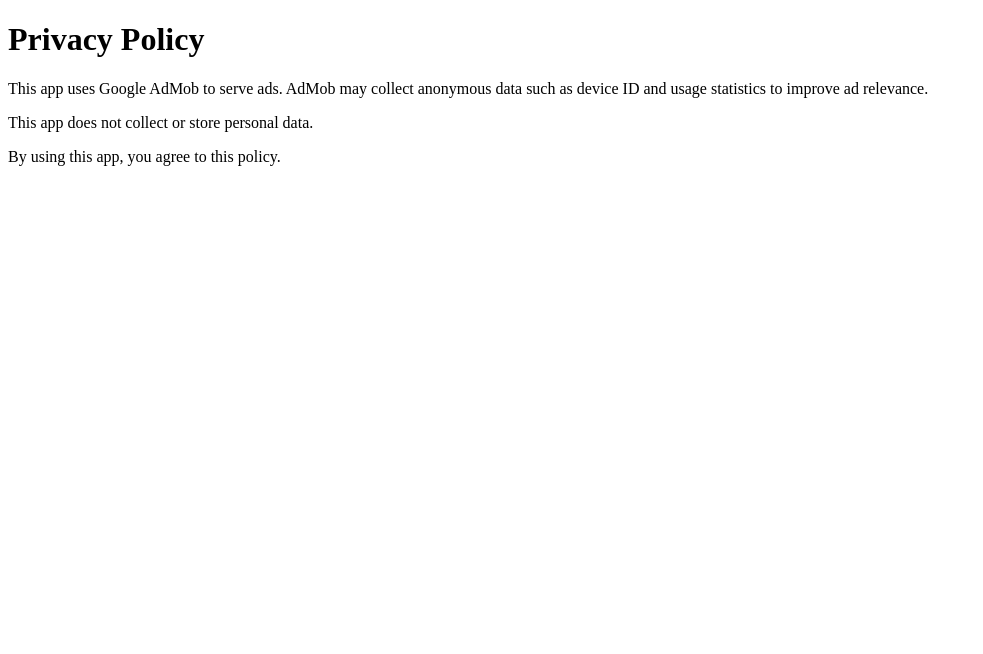
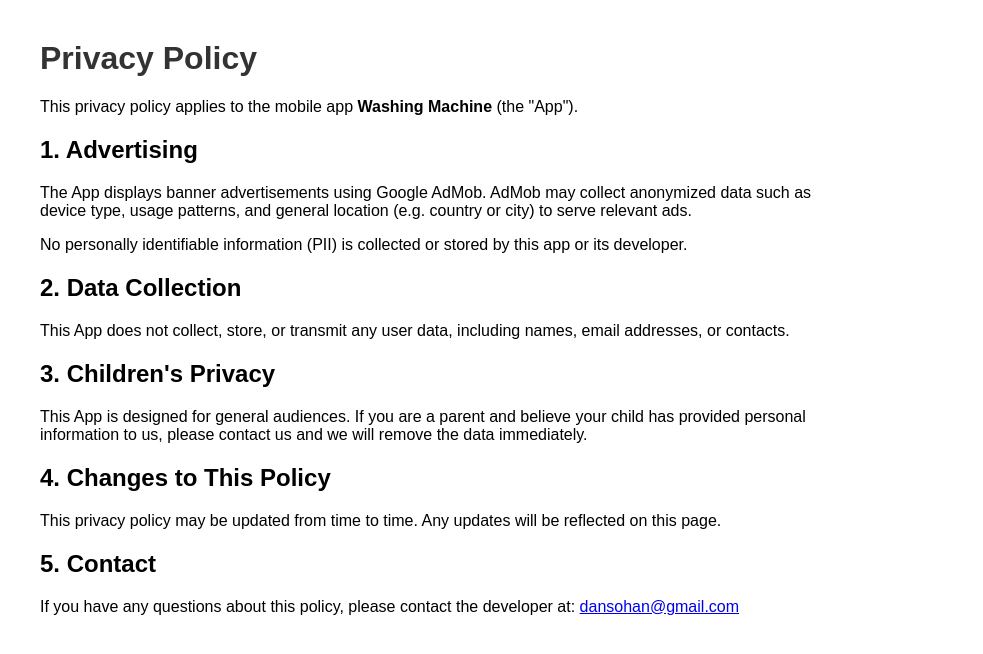
Before and after one commit to DanSohan/privacy-policy, a plain HTML site: page index.html in a window 1280 px wide. Shown: the whole page, without its empty margins (0-983 px from the left). Drawn offline with Linux system fonts and the light colour scheme.

Commit message:
Update index.html

```diff
--- a/index.html
+++ b/index.html
@@ -1,13 +1,33 @@
 <!DOCTYPE html>
-<html>
+<html lang="en">
 <head>
   <meta charset="UTF-8">
   <title>Privacy Policy</title>
+  <style>
+    body { font-family: Arial, sans-serif; margin: 40px; max-width: 800px; }
+    h1 { color: #333; }
+  </style>
 </head>
 <body>
   <h1>Privacy Policy</h1>
-  <p>This app uses Google AdMob to serve ads. AdMob may collect anonymous data such as device ID and usage statistics to improve ad relevance.</p>
-  <p>This app does not collect or store personal data.</p>
-  <p>By using this app, you agree to this policy.</p>
+
+  <p>This privacy policy applies to the mobile app <strong>Washing Machine</strong> (the "App").</p>
+
+  <h2>1. Advertising</h2>
+  <p>The App displays banner advertisements using Google AdMob. AdMob may collect anonymized data such as device type, usage patterns, and general location (e.g. country or city) to serve relevant ads.</p>
+  <p>No personally identifiable information (PII) is collected or stored by this app or its developer.</p>
+
+  <h2>2. Data Collection</h2>
+  <p>This App does not collect, store, or transmit any user data, including names, email addresses, or contacts.</p>
+
+  <h2>3. Children's Privacy</h2>
+  <p>This App is designed for general audiences. If you are a parent and believe your child has provided personal information to us, please contact us and we will remove the data immediately.</p>
+
+  <h2>4. Changes to This Policy</h2>
+  <p>This privacy policy may be updated from time to time. Any updates will be reflected on this page.</p>
+
+  <h2>5. Contact</h2>
+  <p>If you have any questions about this policy, please contact the developer at: <a href="mailto:dansohan@gmail.com">dansohan@gmail.com</a></p>
+
 </body>
 </html>
```
